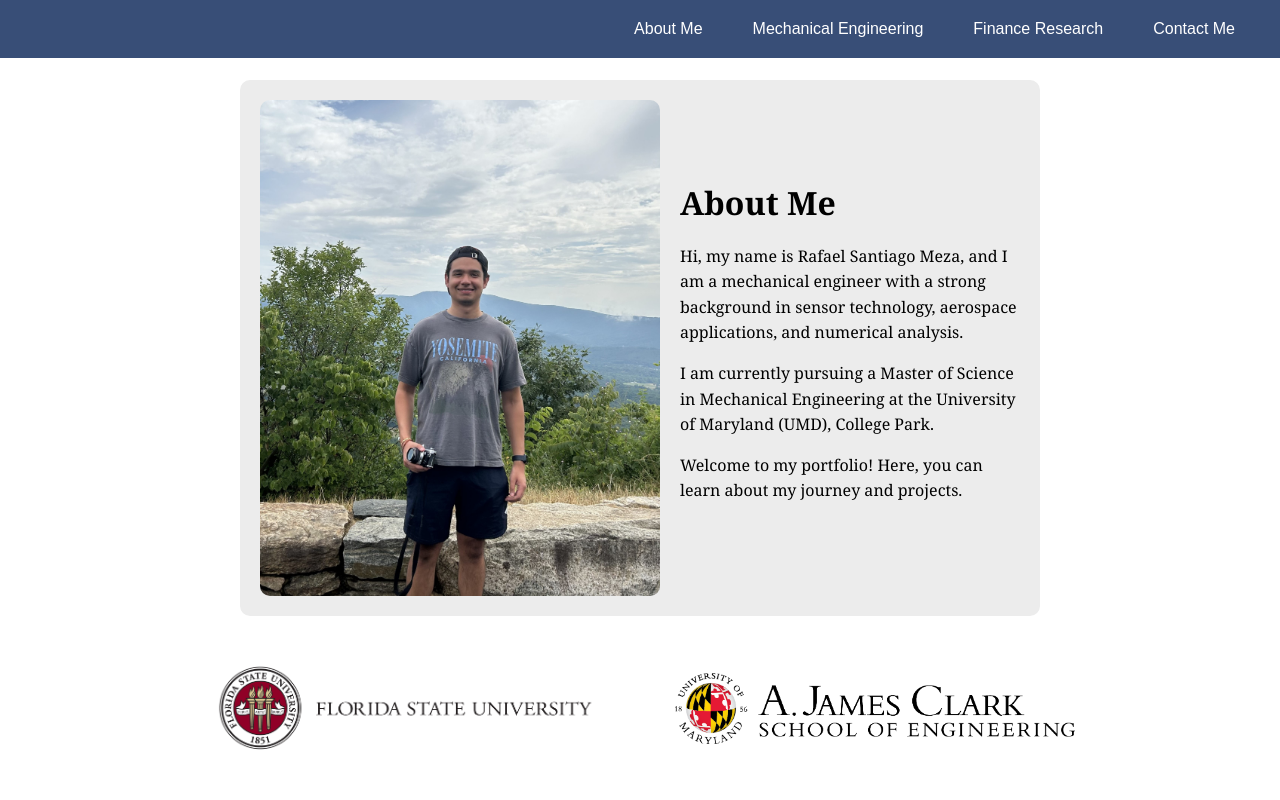
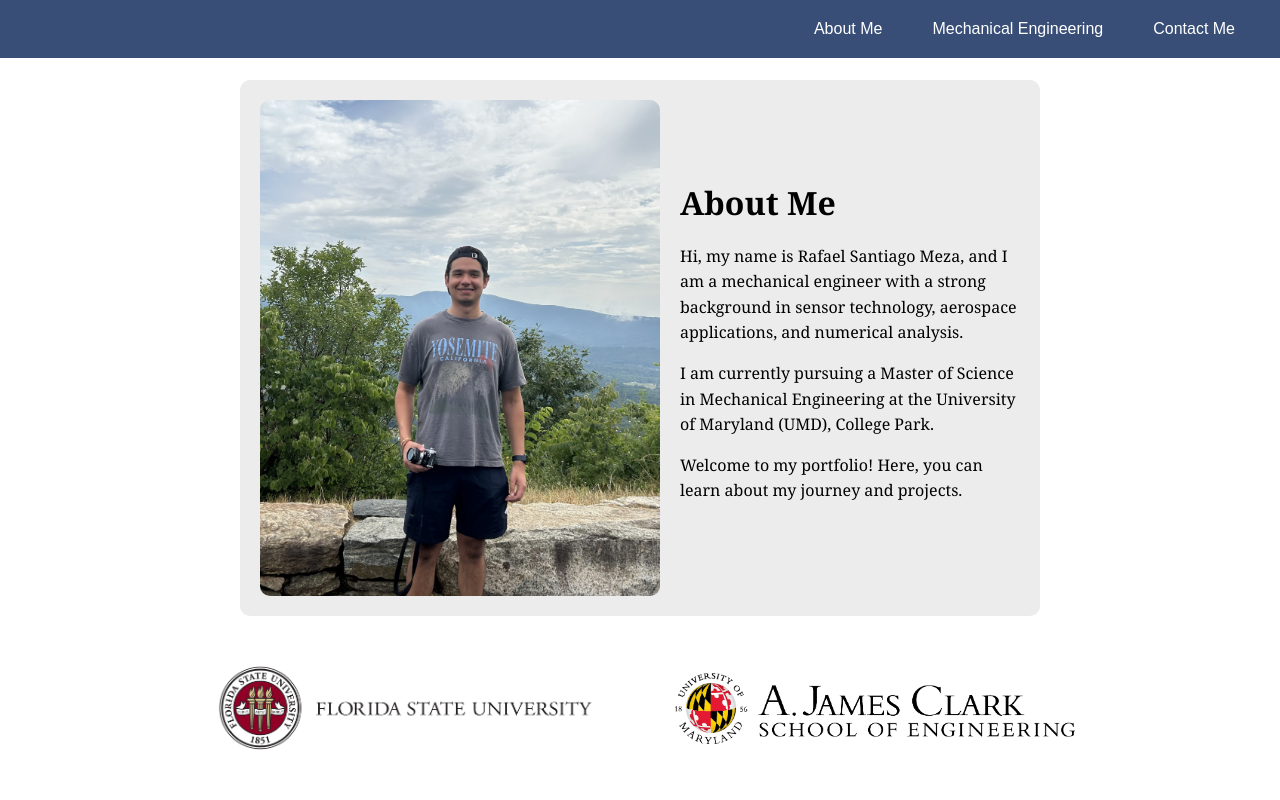
Before and after one commit to rmeza09/PersonalWebsite, a React app: page / in a window 1280 px wide. Shown: the top 800 px of the page. Built offline with nearby package versions, Linux system fonts and the light colour scheme.

Commit message:
added and finished the contact component 02/16/2025

```diff
--- a/src/App.js
+++ b/src/App.js
@@ -20,11 +20,11 @@ function App() {
         <Section id="engineering" isActive={activeSection === "engineering"}>
           <Engineering />
         </Section>
-
+        {/* Render the profile section
         <Section id="finance" title="Finance Research" isActive={activeSection === "finance"}>
           <p>This section covers my insights and research into financial topics.</p>
         </Section>
-
+        */}
         <Section id="contact" title="Contact Me" isActive={activeSection === "contact"}>
           <p>Email: rmeza@umd.edu</p>
           <p>Phone: (786)-473-5564</p>
--- a/src/components/Navbar.js
+++ b/src/components/Navbar.js
@@ -6,7 +6,7 @@ function Navbar({ setActiveSection }) {
       <nav>
         <button onClick={() => setActiveSection("resume")}>About Me</button>
         <button onClick={() => setActiveSection("engineering")}>Mechanical Engineering</button>
-        <button onClick={() => setActiveSection("finance")}>Finance Research</button>
+        {/*<button onClick={() => setActiveSection("finance")}>Finance Research</button>*/}
         <button onClick={() => setActiveSection("contact")}>Contact Me</button>
       </nav>
     </header>
```
